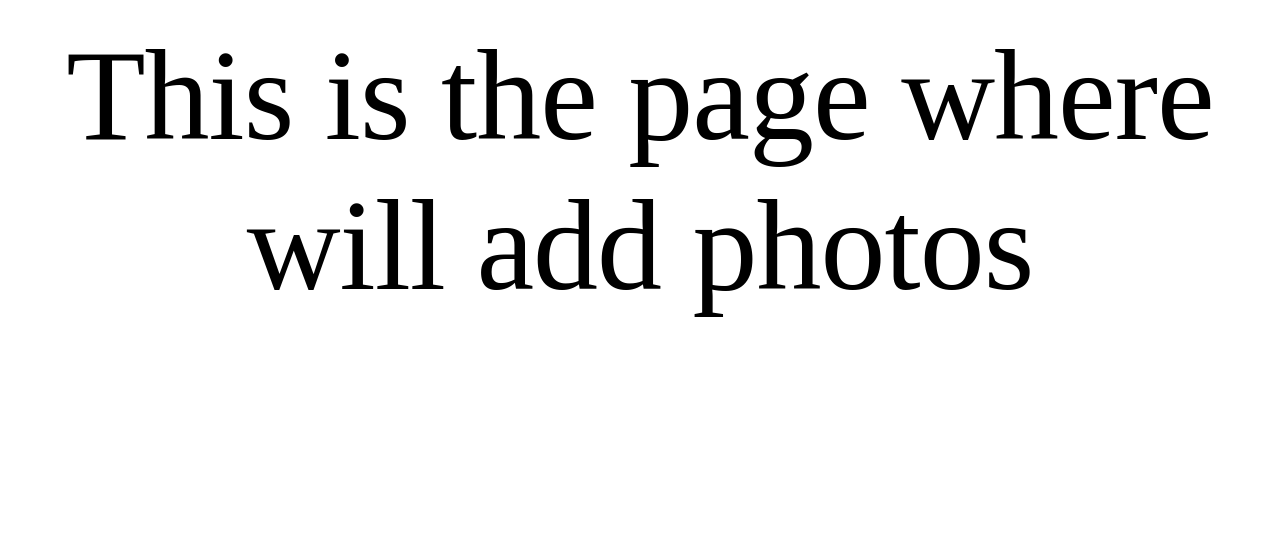
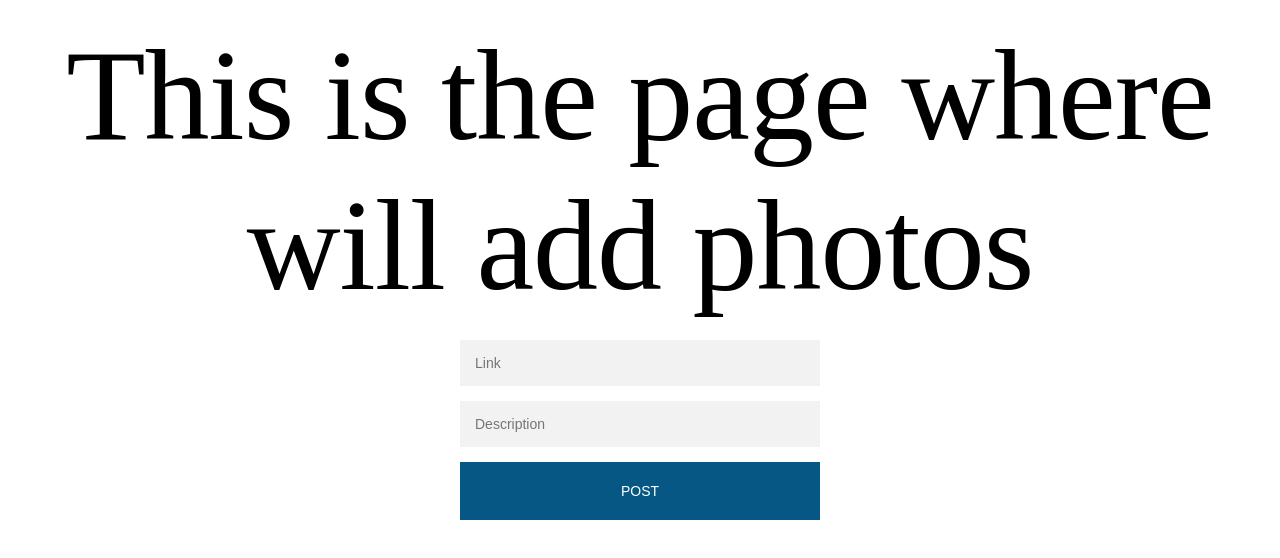
Before and after one commit to alefl10/photowall, a React (Create React App) app: page /AddPhoto in a window 1280 px wide. Shown: the top 558 px of the page. Built offline with nearby package versions, Linux system fonts and the light colour scheme; a web font is replaced by a local one.

Commit message:
Added form to AddPhoto and applied styling

```diff
--- a/src/Components/AddPhoto.js
+++ b/src/Components/AddPhoto.js
@@ -1,5 +1,16 @@
 import React from 'react';
 
-const AddPhoto = () => <h1>This is the page where will add photos</h1>;
+const AddPhoto = () => (
+  <div>
+    <h1>This is the page where will add photos</h1>
+    <div className="form">
+      <form>
+        <input type="text" placeholder="Link" />
+        <input type="text" placeholder="Description" />
+        <button>Post</button>
+      </form>
+    </div>
+  </div>
+);
 
 export default AddPhoto;
--- a/src/Components/Photo.js
+++ b/src/Components/Photo.js
@@ -8,7 +8,6 @@ const Photo = ({ post, onRemovePhoto }) => (
       <p>{post.description}</p>
       <div className="button-container">
         <button
-          className="remove-button"
           onClick={() => onRemovePhoto(post)}
         >
         Remove
--- a/src/styles/stylesheet.css
+++ b/src/styles/stylesheet.css
@@ -1,9 +1,6 @@
 @font-face {
   font-family: 'billabong';
-  src: url('https://cdn.rawgit.com/milktronics/beaglegr.am/master/public/fonts/billabong-webfont.eot?#iefix') format('embedded-opentype'),
-       url('https://cdn.rawgit.com/milktronics/beaglegr.am/master/public/fonts/billabong-webfont.woff') format('woff'),
-       url('https://cdn.rawgit.com/milktronics/beaglegr.am/master/public/fonts/billabong-webfont.ttf')  format('truetype'),
-       url('https://cdn.rawgit.com/milktronics/beaglegr.am/master/public/fonts/billabong-webfont.svg#svgFontName') format('svg');
+  src: url('https://cdn.rawgit.com/milktronics/beaglegr.am/master/public/fonts/billabong-webfont.eot?#iefix') format('embedded-opentype'), url('https://cdn.rawgit.com/milktronics/beaglegr.am/master/public/fonts/billabong-webfont.woff') format('woff'), url('https://cdn.rawgit.com/milktronics/beaglegr.am/master/public/fonts/billabong-webfont.ttf') format('truetype'), url('https://cdn.rawgit.com/milktronics/beaglegr.am/master/public/fonts/billabong-webfont.svg#svgFontName') format('svg');
 }
 
 html {
@@ -24,6 +21,15 @@ font-size: 13rem;
   margin: 2rem 0;
   letter-spacing: -1px;
   color: black;
+}
+
+button {
+  flex-basis: 48%;
+  color: red;
+  font-size: 15px;
+  border: 2px solid #f2f2f2;
+  line-height: 2;
+  padding: 5px;
 }
 
 .photo-grid {
@@ -51,15 +57,6 @@ color: black;
   justify-content: center;
 }
 
-.remove-button {
-  flex-basis: 48%;
-  color: red;
-  font-size: 15px;
-  border: 2px solid #f2f2f2;
-  line-height: 2;
-  padding: 5px;
-}
-
 .addIcon {
   background: url('https://image.flaticon.com/icons/svg/60/60740.svg') center no-repeat;
   background-size: contain;
@@ -68,3 +65,48 @@ display: table;
   margin: 20px auto;
   border: none;
 }
+
+.form {
+  width: 360px;
+  padding: 0 0 0;
+  margin: auto;
+}
+
+.form input {
+  font-family: sans-serif;
+  outline: 0;
+  background: #f2f2f2;
+  width: 100%;
+  border: 0;
+  margin: 0 0 15px;
+  padding: 15px;
+  box-sizing: border-box;
+  font-size: 14px;
+}
+
+.form input:focus {
+  outline: solid 2px;
+  outline-color: lightblue;
+}
+
+.form button {
+  font-family: sans-serif;
+  text-transform: uppercase;
+  background: #065784;
+  width: 100%;
+  border: 0;
+  padding: 15px;
+  color: #FFFFFF;
+  font-size: 14px;
+  -webkit-transition: all 0.3 ease;
+  transition: all 0.3 ease;
+  cursor: pointer;
+}
+
+.form button:hover {
+  background: #7B8589;
+}
+
+button:hover {
+  border-color: blue;
+}
```
Lines whose indentation alone changed are shown as unchanged.
